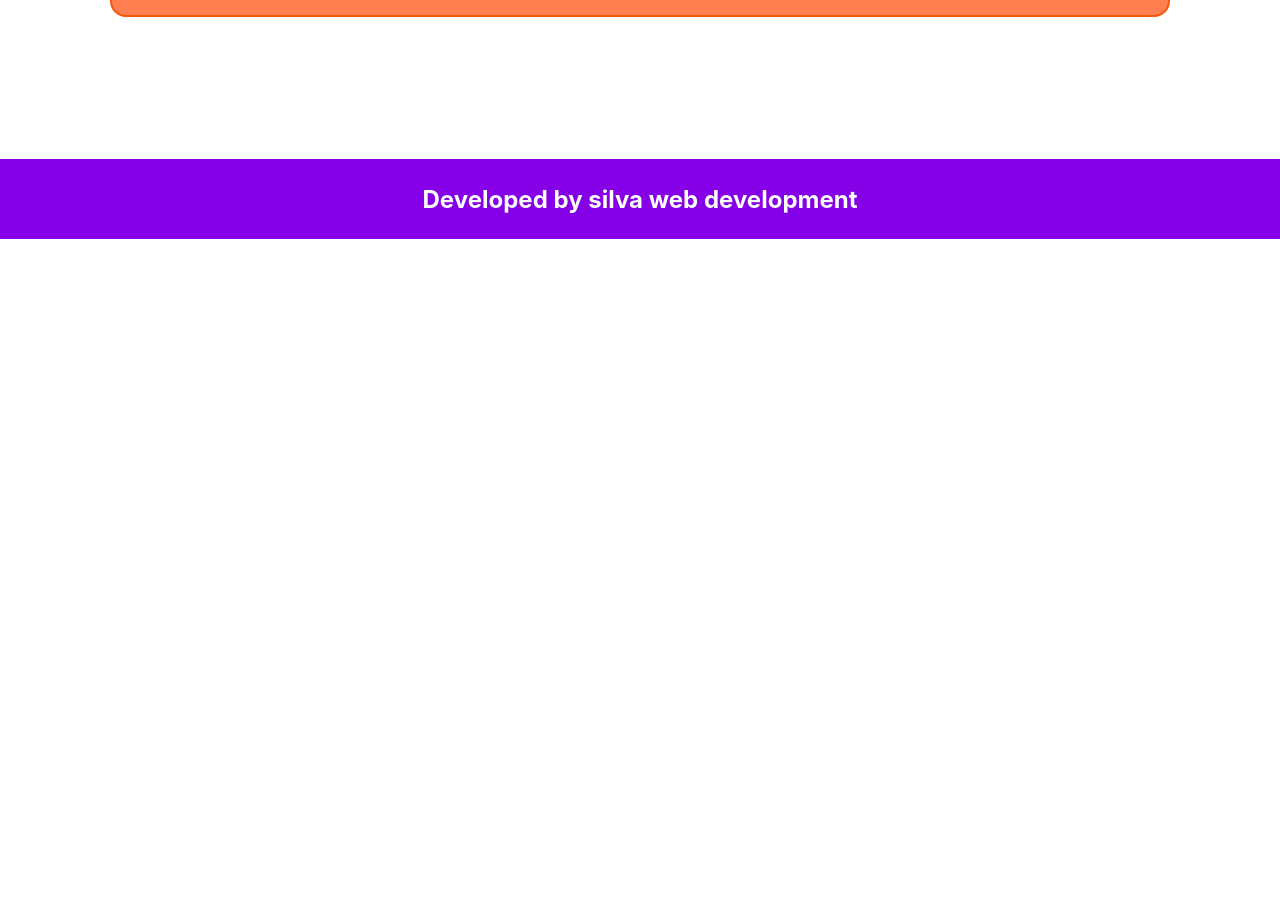
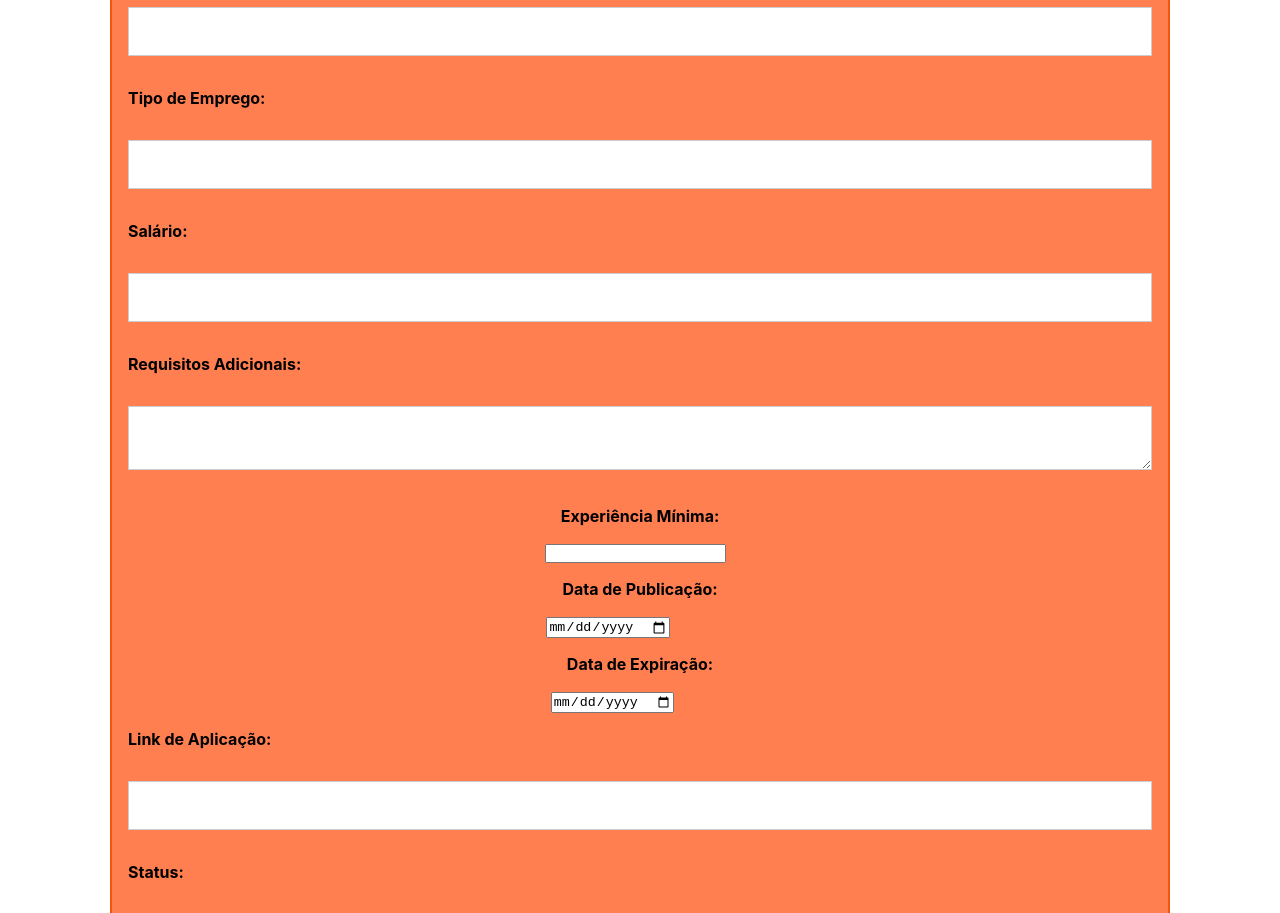
Before and after one commit to Luis-Paulo-Silva-Reis/react-projeto-empregos, a React (Create React App) app: page /jobsposting in a window 1280 px wide. Shown: the part 571-1484 px from the top of the page. Before the commit the page ends 810 px from the top, so only its background shows below. Built offline with nearby package versions, Linux system fonts and the light colour scheme.

Commit message:
css update

```diff
--- a/src/components/Card.jsx
+++ b/src/components/Card.jsx
@@ -1,9 +1,43 @@
 import React from "react";
+import "../styles/Card.css";
 
 const Card = ({ item, index }) => (
   <div className="card" key={index}>
     <h3>{item.titulo}</h3>
-    <p>{item.descricao}</p>
+    <p>Descricao: {item.descricao}</p>
+    <div className="company-info">
+      <p className="location">
+        <strong>Localização:</strong> {item.localizacao}
+      </p>
+      <p>
+        <strong>Empresa:</strong> {item.empresa}
+      </p>
+      <p>
+        <strong>Tipo de Emprego:</strong> {item.tipo_emprego}
+      </p>
+      <p className="salary">
+        <strong>Salário:</strong> {item.salario}
+      </p>
+    </div>
+    <p className="additional-requirements">
+      <strong>Requisitos Adicionais:</strong> {item.requisitos_adicionais}
+    </p>
+    <p className="experience">
+      <strong>Experiência Mínima:</strong> {item.experiencia_minima}
+    </p>
+    <p className="date">
+      <strong>Data de Publicação:</strong> {item.data_publicacao}
+    </p>
+    <p className="date">
+      <strong>Data de Expiração:</strong> {item.data_expiracao}
+    </p>
+    <p className="application-link">
+      <strong>Link de Aplicação:</strong>{" "}
+      <a href={item.link_aplicacao}>{item.link_aplicacao}</a>
+    </p>
+    <p className="status">
+      <strong>Status:</strong> {item.status}
+    </p>
   </div>
 );
 
--- a/src/components/JobPosting.jsx
+++ b/src/components/JobPosting.jsx
@@ -2,13 +2,22 @@ import React, { useState } from "react";
 import axios from "axios";
 import Cookies from "js-cookie";
 import "../styles/JobPosting.css";
-import JobCard from "./JobCard";
 import Header from "./Header";
 import Footer from "./Footer";
 
 const JobPosting = () => {
   const [titulo, setTitulo] = useState("");
   const [descricao, setDescricao] = useState("");
+  const [empresa, setEmpresa] = useState("");
+  const [localizacao, setLocalizacao] = useState("");
+  const [tipoEmprego, setTipoEmprego] = useState("");
+  const [salario, setSalario] = useState("");
+  const [requisitosAdicionais, setRequisitosAdicionais] = useState("");
+  const [experienciaMinima, setExperienciaMinima] = useState("");
+  const [dataPublicacao, setDataPublicacao] = useState("");
+  const [dataExpiracao, setDataExpiracao] = useState("");
+  const [linkAplicacao, setLinkAplicacao] = useState("");
+  const [status, setStatus] = useState("");
   const [vagas, setVagas] = useState([]);
 
   const handleSubmit = async (e) => {
@@ -18,7 +27,20 @@ const JobPosting = () => {
       const token = Cookies.get("Authorization"); // Obtenha o token dos cookies ou localStorage
       const response = await axios.post(
         "https://talentsync.click:8080/jobsposting",
-        { titulo, descricao },
+        {
+          titulo,
+          descricao,
+          empresa,
+          localizacao,
+          tipoEmprego,
+          salario,
+          requisitosAdicionais,
+          experienciaMinima,
+          dataPublicacao,
+          dataExpiracao,
+          linkAplicacao,
+          status,
+        },
         {
           headers: {
             Authorization: `${token}`,
@@ -27,10 +49,20 @@ const JobPosting = () => {
       );
 
       // Adicione a nova vaga à lista de vagas
-      setVagas([...vagas, { titulo, descricao }]);
+      setVagas([...vagas, { titulo, descricao, empresa, localizacao, tipoEmprego, salario, requisitosAdicionais, experienciaMinima, dataPublicacao, dataExpiracao, linkAplicacao, status }]);
 
       setTitulo("");
       setDescricao("");
+      setEmpresa("");
+      setLocalizacao("");
+      setTipoEmprego("");
+      setSalario("");
+      setRequisitosAdicionais("");
+      setExperienciaMinima("");
+      setDataPublicacao("");
+      setDataExpiracao("");
+      setLinkAplicacao("");
+      setStatus("");
 
       alert("Vaga inserida com sucesso!");
     } catch (error) {
@@ -62,6 +94,105 @@ const JobPosting = () => {
               required
             ></textarea>
           </div>
+          <div>
+            <label htmlFor="empresa">Empresa:</label>
+            <input
+              type="text"
+              id="empresa"
+              value={empresa}
+              onChange={(e) => setEmpresa(e.target.value)}
+              required
+            />
+          </div>
+          <div>
+            <label htmlFor="localizacao">Localização:</label>
+            <input
+              type="text"
+              id="localizacao"
+              value={localizacao}
+              onChange={(e) => setLocalizacao(e.target.value)}
+              required
+            />
+          </div>
+          <div>
+            <label htmlFor="tipoEmprego">Tipo de Emprego:</label>
+            <input
+              type="text"
+              id="tipoEmprego"
+              value={tipoEmprego}
+              onChange={(e) => setTipoEmprego(e.target.value)}
+              required
+            />
+          </div>
+          <div>
+            <label htmlFor="salario">Salário:</label>
+            <input
+              type="text"
+              id="salario"
+              value={salario}
+              onChange={(e) => setSalario(e.target.value)}
+              required
+            />
+          </div>
+          <div>
+            <label htmlFor="requisitosAdicionais">Requisitos Adicionais:</label>
+            <textarea
+              id="requisitosAdicionais"
+              value={requisitosAdicionais}
+              onChange={(e) => setRequisitosAdicionais(e.target.value)}
+              required
+            ></textarea>
+          </div>
+          <div>
+            <label htmlFor="experienciaMinima">Experiência Mínima:</label>
+            <input
+              type="number"
+              id="experienciaMinima"
+              value={experienciaMinima}
+              onChange={(e) => setExperienciaMinima(e.target.value)}
+              required
+            />
+          </div>
+          <div>
+            <label htmlFor="dataPublicacao">Data de Publicação:</label>
+            <input
+              type="date"
+              id="dataPublicacao"
+              value={dataPublicacao}
+              onChange={(e) => setDataPublicacao(e.target.value)}
+              required
+            />
+          </div>
+          <div>
+            <label htmlFor="dataExpiracao">Data de Expiração:</label>
+            <input
+              type="date"
+              id="dataExpiracao"
+              value={dataExpiracao}
+              onChange={(e) => setDataExpiracao(e.target.value)}
+              required
+            />
+          </div>
+          <div>
+            <label htmlFor="linkAplicacao">Link de Aplicação:</label>
+            <input
+              type="text"
+              id="linkAplicacao"
+              value={linkAplicacao}
+              onChange={(e) => setLinkAplicacao(e.target.value)}
+              required
+            />
+          </div>
+          <div>
+            <label htmlFor="status">Status:</label>
+            <input
+              type="text"
+              id="status"
+              value={status}
+              onChange={(e) => setStatus(e.target.value)}
+              required
+            />
+          </div>
           <button type="submit">Enviar</button>
         </form>
       </div>
--- a/src/styles/Card.css
+++ b/src/styles/Card.css
@@ -1,21 +1,72 @@
 .card {
-    background-color: #f4f4f4;
-    padding: 20px;
-    margin-bottom: 20px;
-    border-radius: 4px;
-    box-shadow: 0px 1px 3px rgba(0, 0, 0, 0.12), 0px 1px 2px rgba(0, 0, 0, 0.24);
-  }
+  background-color: #ffffff;
+  border-radius: 8px;
+  box-shadow: 0px 4px 10px rgba(0, 0, 0, 0.1);
+  padding: 20px;
+  margin-bottom: 20px;
+  transition: transform 0.3s ease-in-out;
+  margin: 1rem;
+  border: 1px solid var(--color-Tertiary);
+}
 
-  .load-more-button {
-    background-color: #007bff;
-    border: none;
-    color: white;
-    padding: 10px 20px;
-    text-align: center;
-    text-decoration: none;
-    display: inline-block;
-    font-size: 16px;
-    margin: 10px 2px;
-    cursor: pointer;
-    border-radius: 4px;
-  }
+.card:hover {
+  transform: translateY(-5px);
+}
+
+h3 {
+  font-size: 24px;
+  font-weight: bold;
+  color: #333333;
+  margin-bottom: 10px;
+}
+
+p {
+  margin-bottom: 5px;
+}
+
+p:first-child {
+  font-weight: bold;
+}
+
+.company-info {
+  margin-top: 20px;
+  border-top: 1px solid #eeeeee;
+  padding-top: 10px;
+}
+
+.location {
+  display: flex;
+  align-items: center;
+  color: #888888;
+}
+
+.location-icon {
+  margin-right: 5px;
+}
+
+.salary {
+  font-weight: bold;
+  color: #007bff;
+}
+
+.additional-requirements {
+  margin-top: 10px;
+}
+
+.experience {
+  color: #888888;
+}
+
+.date {
+  color: #888888;
+}
+
+.application-link {
+  margin-top: 10px;
+}
+
+.status {
+  margin-top: 10px;
+  color: #28a745;
+  font-weight: bold;
+}
```
